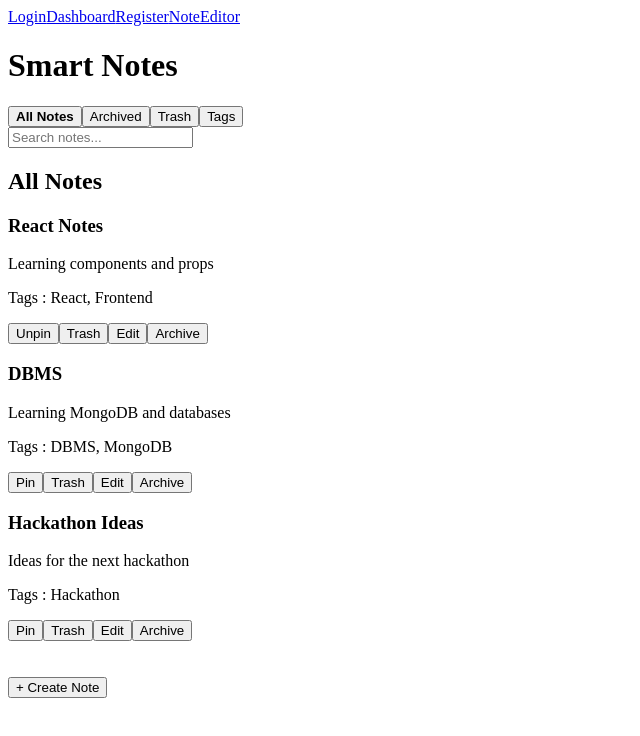
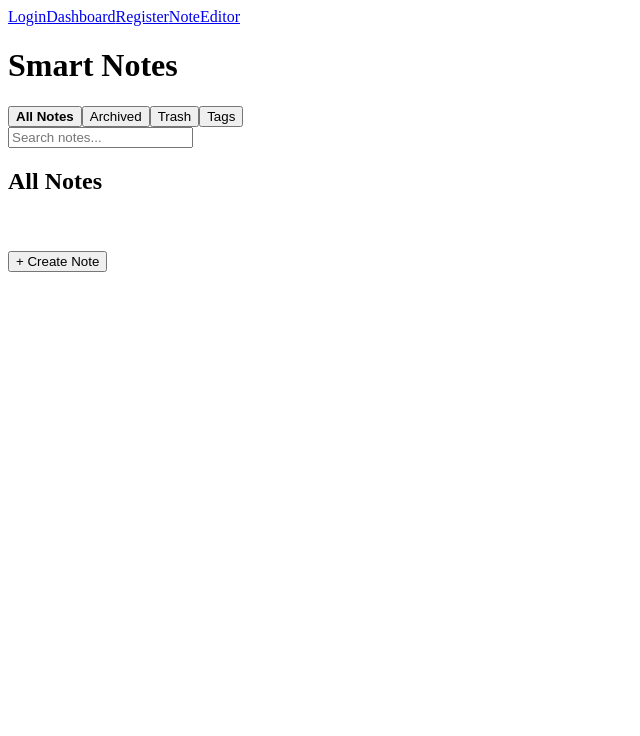
Before and after one commit to Siddharth-sem/PROJECTS-MERN, a React app in the folder smart-notes/frontend/: page /dashboard in a window 1280 px wide. Shown: the top 736 px of the page, without its empty margins (0-640 px from the left). Built offline with nearby package versions, Linux system fonts and the light colour scheme; the HTML template or start-up script is replaced by a standard one.

Commit message:
fix: improve error handling when loading notes from localStorage in Dashboard

```diff
--- a/smart-notes/frontend/src/pages/Dashboard.jsx
+++ b/smart-notes/frontend/src/pages/Dashboard.jsx
@@ -23,44 +23,14 @@ const Dashboard = () => {
   const [selectedTag, setSelectedTag] = useState(null)
 
   const [notes, setNotes] = useState(() => {
-  const savedNotes = localStorage.getItem("smart-notes")
+    try{
+      const savedNotes = localStorage.getItem("smart-notes")
+      return savedNotes ? JSON.parse(savedNotes) : []
+    } catch (error) {
+      console.error("Failed to load notes:", error)
+      return []
+    }
 
-
-
-
-  if (savedNotes) {
-    return JSON.parse(savedNotes)
-  }
-
-  return [
-    {
-      id: 1,
-      title: "React Notes",
-      content: "Learning components and props",
-      tags: ["React", "Frontend"],
-      isPinned: true,
-      isTrashed: false,
-      isArchived: false
-    },
-    {
-      id: 2,
-      title: "DBMS",
-      content: "Learning MongoDB and databases",
-      tags: ["DBMS", "MongoDB"],
-      isPinned: false,
-      isTrashed: false,
-      isArchived: false
-    },
-    {
-      id: 3,
-      title: "Hackathon Ideas",
-      content: "Ideas for the next hackathon",
-      tags: ["Hackathon"],
-      isPinned: false,
-      isTrashed: false,
-      isArchived: false
-    }
-  ]
     })
 
   const allTags = [
```
